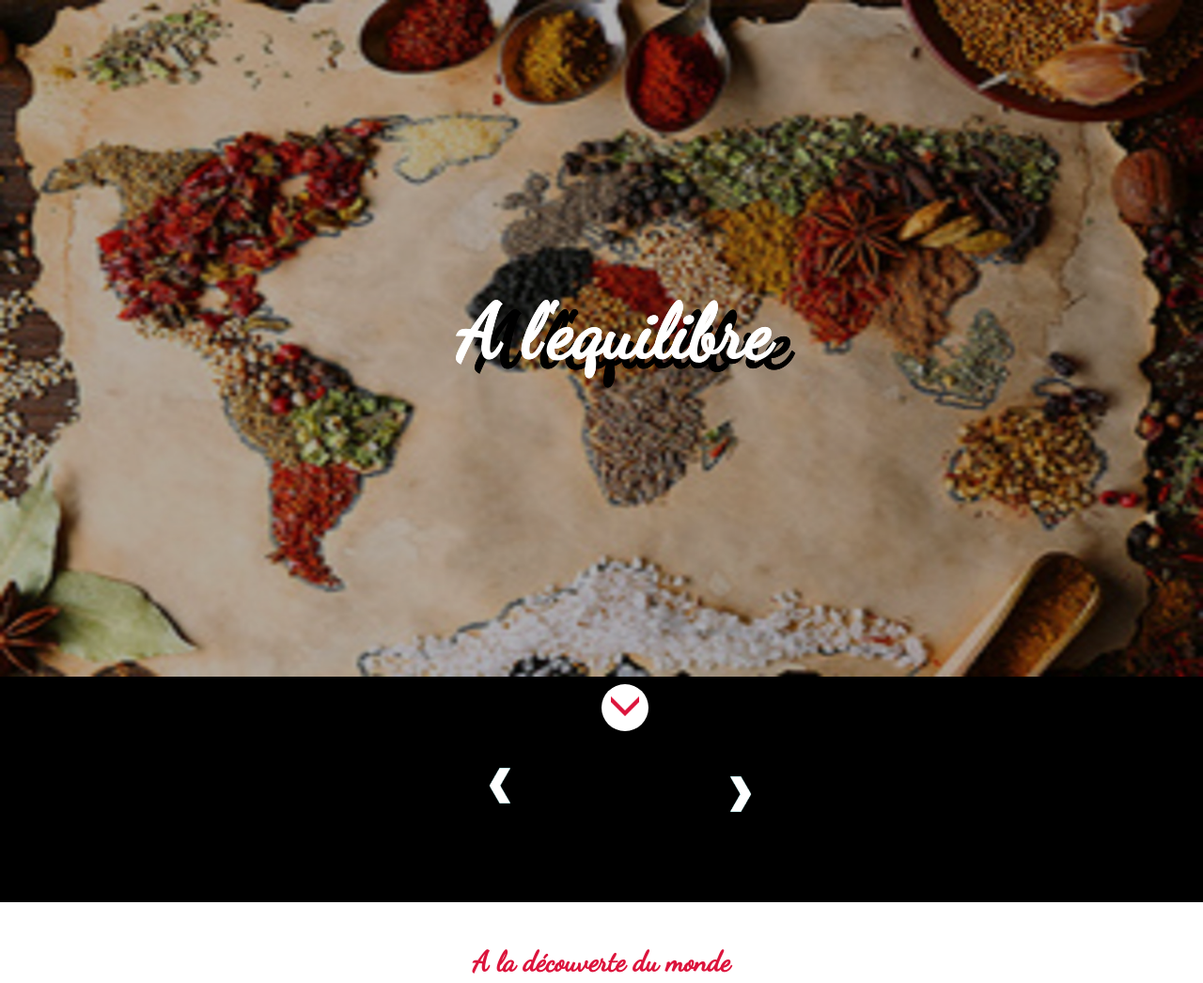
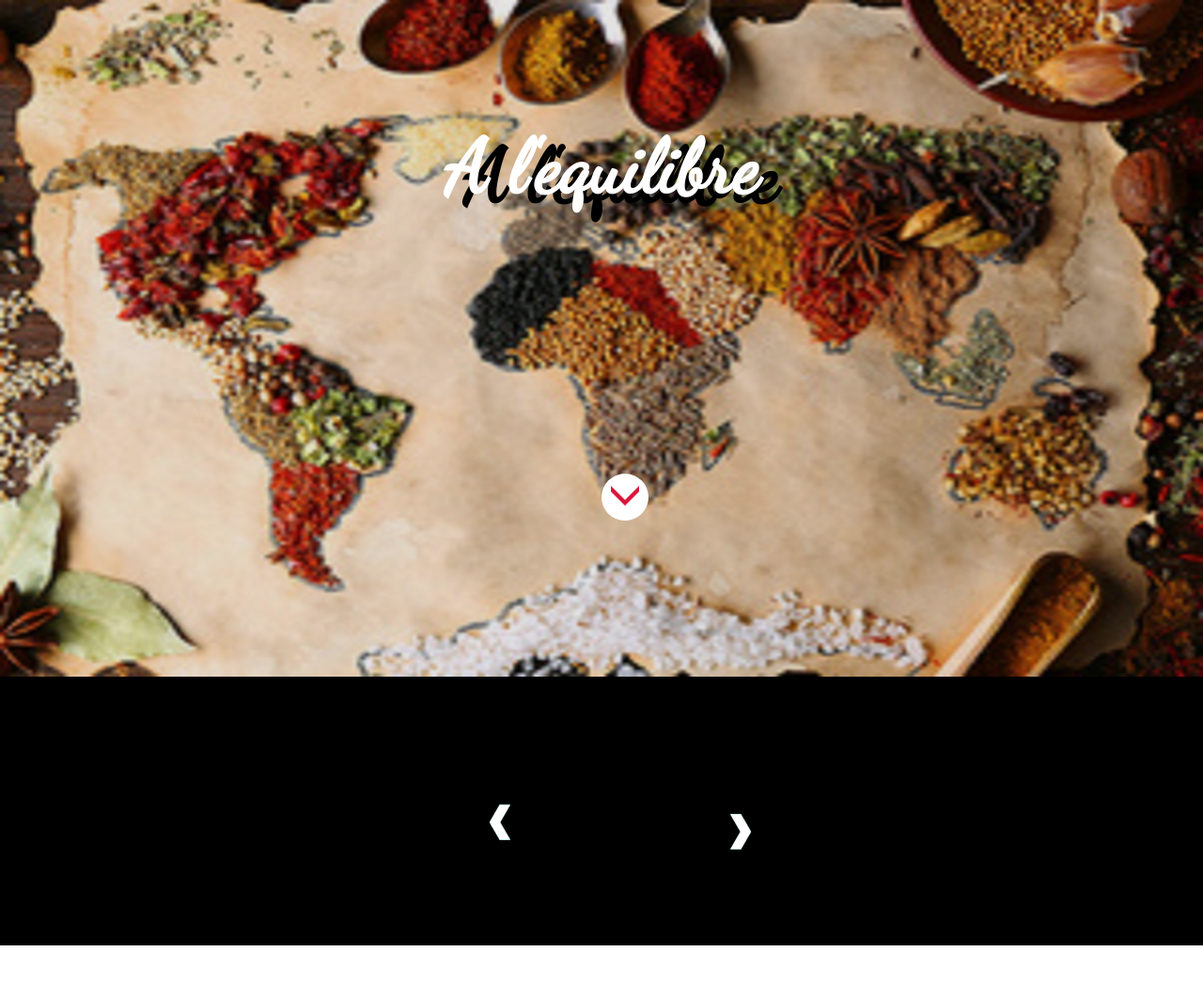
Before and after one commit to dmickael/Transversal, a PHP site: the page made by Le site/index.php in a window 1280 px wide. Shown: the top 1046 px of the page at 94% size. Run offline with PHP 8.4, Linux system fonts and the light colour scheme; some libraries are stand-ins or nearby versions.

Commit message:
ajout derniere image caroussel et ajout responsiv

```diff
--- a/Le site/index.php
+++ b/Le site/index.php
@@ -22,12 +22,13 @@
 require ('back_office/db.php') ?>
 <section>
     <div id="index_carousselle" class="slider">
-        <div><img src="images/image_caroussel/cuisinedumonde.jpg" alt="cuisine du monde" title="cuisinemonde"><h1 class="titre_blanc">A l'equilibre</h1></div>
-        <div><img src="images/image_caroussel/legume.jpg" title="legumefeu" alt=""><img src="images/logo.png" alt="logo" title="logo_caroussel"></div>
-        <div><img src="images/" alt=""></div>
-        <div><img src="images/" alt=""></div>
+        <div><img src="images/image_caroussel/cuisinedumonde.jpg" alt="cuisine du monde" title="cuisinemonde"></div>
+        <div><img src="images/image_caroussel/legume.jpg" title="legumefeu"  alt=""></div>
+        <div><img src="images/image_caroussel/fruit_legume.jpg" title="fruitlegume" alt="fruit et legume"></div>
+        <div><img src="images/image_caroussel/cuisine_du_monde.jpg" title="cuisinemonde" alt="cuisine du monde"></div>
     </div>
-    <a href="#ancre_decouverte_monde"><img src="images/flechebas.png" title="flecheversbas"></a>
+    <h1 class="titre_blanc">A l'equilibre</h1>
+    <a href="#ancre_decouverte_monde"><img src="images/flechebas.png" title="continuer"></a>
     <article id="index_decouverte_monde">
         <h2 class="titre_rouge" id="ancre_decouverte_monde">A la découverte du monde</h2>
         <div class="index_decouverte_monde_images">
--- a/Le site/js/accueil.js
+++ b/Le site/js/accueil.js
@@ -5,6 +5,9 @@ $(document).ready(function(){
     $('header').addClass('invisible');
     $('.slider').slick({
         touchMove:false,
+        mobileFirst:true,
+        autoplay:true,
+        autoplaySpeed:2000,
         prevArrow:'<button type="button" id="buttonarrowprev"><img src="images/fleche.png" title="précédent"/></button>',
         nextArrow:'<button type="button" id="buttonarrownext"><img src="images/fleche.png" title="suivant"/></button>'
     });
--- a/Le site/style.css
+++ b/Le site/style.css
@@ -129,21 +129,23 @@ section{
 #index_carousselle{
     background-color: black;
 }
-img[title='cuisinemonde'],img[title="legumefeu"]{
-    opacity: 0.7;
+img[title='cuisinemonde'],img[title='legumefeu'],img[title='fruitlegume'],img[title='cuisine_du_monde']{
+    opacity: 0.9;
+    width: 100%;
+    height: 100%;
 }
-img[title="logo_caroussel"]{
-    position: absolute;
-    z-index: 1300;
-    width: 30%;
+#logolegume{
+    position: relative;
+    top:-100%;
+    width:300px;
 }
-#index_carousselle h1{
+h1{
     z-index: 1500;
     position: absolute;
     font-size: 5em;
-    top:25%;
+    top:20%;
     width: 100%;
-    left: 23%;
+    text-align: center;
     text-shadow: 20px 10px black;
 }
 #index_decouverte_monde{
@@ -216,7 +218,7 @@ img[title="logo_caroussel"]{
 #index_decouverte_monde div:last-of-type{
     flex-direction: row-reverse;
 }
-img[title="flecheversbas"]{
+img[title="continuer"]{
     z-index: 1000;
     height: 50px;
     width: 50px;
@@ -576,3 +578,21 @@ h2{
 
 
 /*     --------------MARIE fin -----------------*/
+
+/*---------------------------------------------------------------------------------- Responsiv-------------------------------------------------------------------------------------------*/
+
+@media screen and (min-width: 1500px) and (max-width:1900px) {
+    #index_carousselle{height: 80%;}img[title="continuer"]{top:73%}h1{top:10%}
+}
+
+@media screen and (min-width: 1250px) and (max-width:1499px) {
+    #index_carousselle{height: 70%;}img[title="continuer"]{top:63%}h1{top:8%}
+}
+
+@media screen and (min-width: 1050px) and (max-width:1249px) {
+    #index_carousselle{height: 60%;}img[title="continuer"]{top:53%}h1{top:7%}
+}
+
+@media screen and (min-width: 780px) and (max-width:1049px) {
+    #index_carousselle{height: 30%;}img[title="continuer"]{top:43%}h1{top:4%}
+}
```
Also changed, not shown: Le site/images/image_caroussel/Cuisine_du_monde.jpg (added), Le site/images/image_caroussel/fruit_legume.jpg (added), Le site/images/logo.png.
